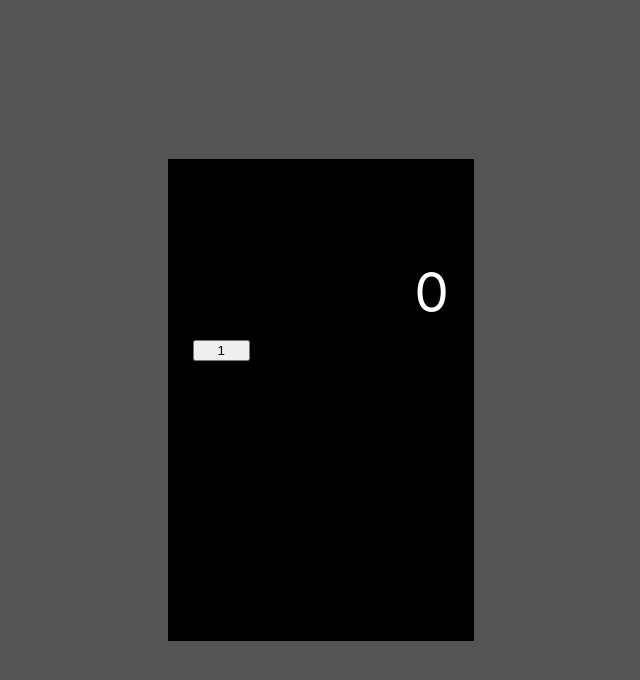
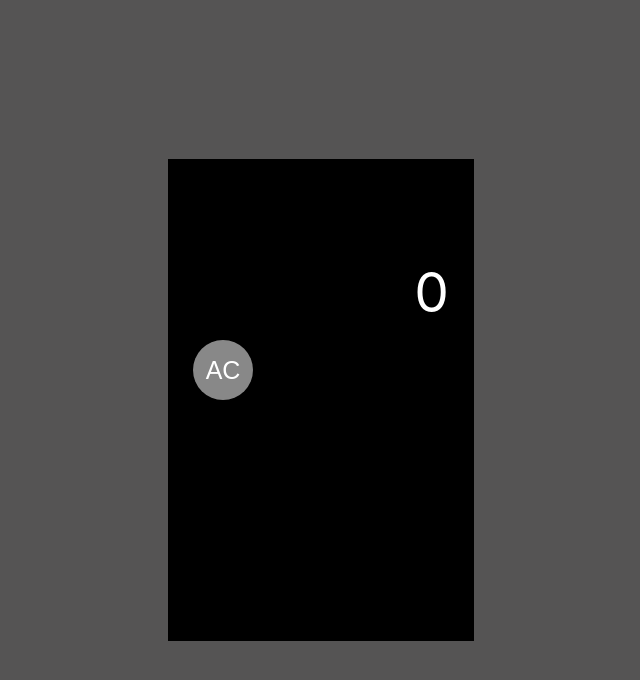
Before and after one commit to DmitryVoloshin/simple-react-calc, a React (Create React App) app: page / in a window 1280 px wide. Shown: the top 680 px of the page, without its empty margins (319-959 px from the left). Built offline with nearby package versions, Linux system fonts and the light colour scheme.

Commit message:
getting content-prop for buttons

```diff
--- a/src/components/Buttons/Buttons.css
+++ b/src/components/Buttons/Buttons.css
@@ -0,0 +1,10 @@
+.Main-calc_button{
+    background: rgb(136, 136, 136);
+    width: 60px;
+    height: 60px;
+    border: none;
+    border-radius: 50px;
+    outline: none;
+    color: white;
+    font-size: 25px;
+}
--- a/src/components/Buttons/Buttons.js
+++ b/src/components/Buttons/Buttons.js
@@ -1,8 +1,9 @@
 import React from 'react';
 
+import './Buttons.css'
 
-const Buttons = ( ) =>{
-
+const Buttons = (  {content}  ) =>{
+    return <button className="Main-calc_button">{content}</button>
 }
 
 export default Buttons
--- a/src/components/Calculator/Calculator.js
+++ b/src/components/Calculator/Calculator.js
@@ -1,4 +1,5 @@
 import React from 'react';
+import Buttons from '../Buttons';
 
 import './Calculator.css'
 
@@ -10,7 +11,8 @@ const Calculator = ( ) =>{
             <div className="Calc-disp_result">0</div>
 
             <div className="Calc-disp_buttons">
-                <button>1</button>
+
+                <Buttons content="AC"/>
             </div>
         </div>
     )
```
